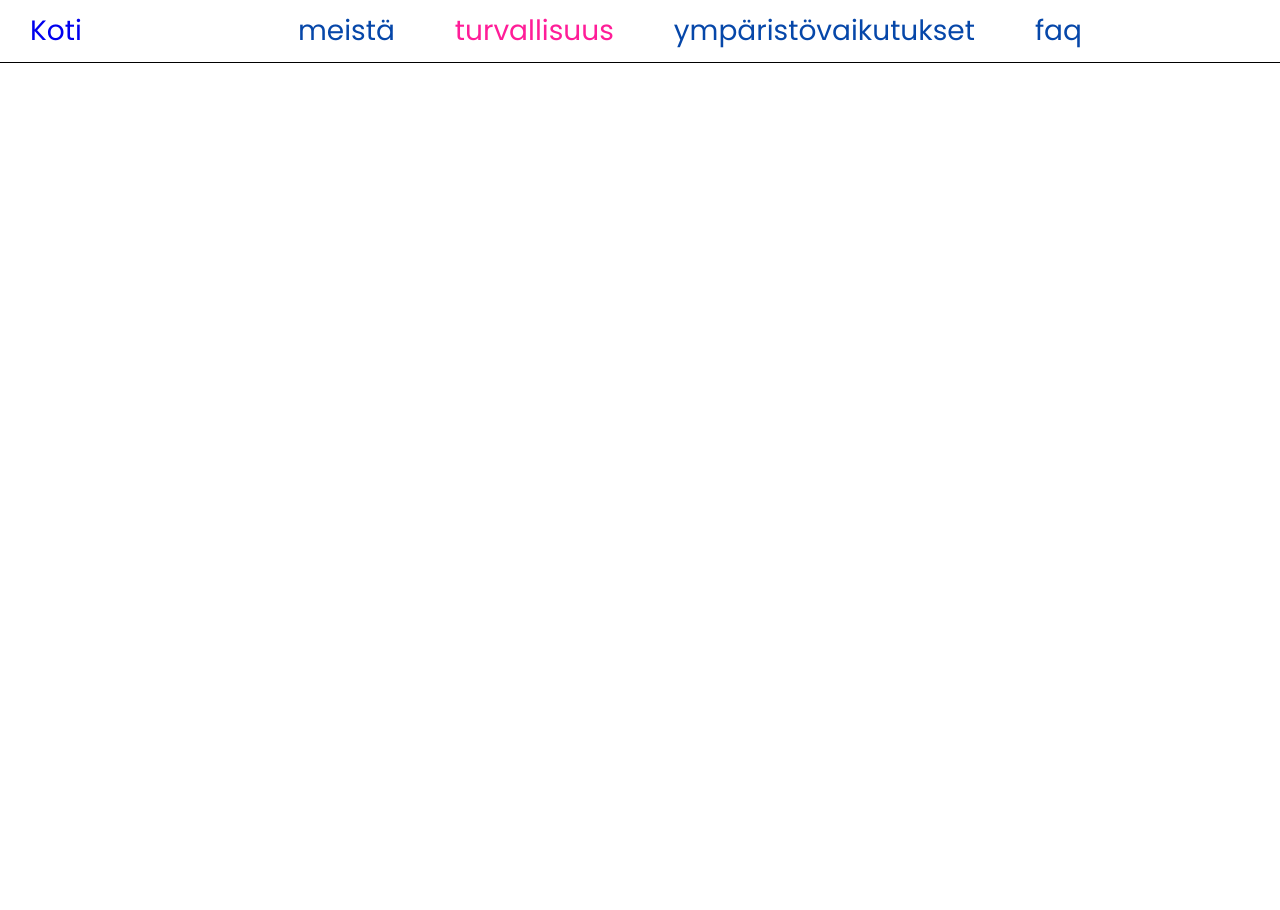
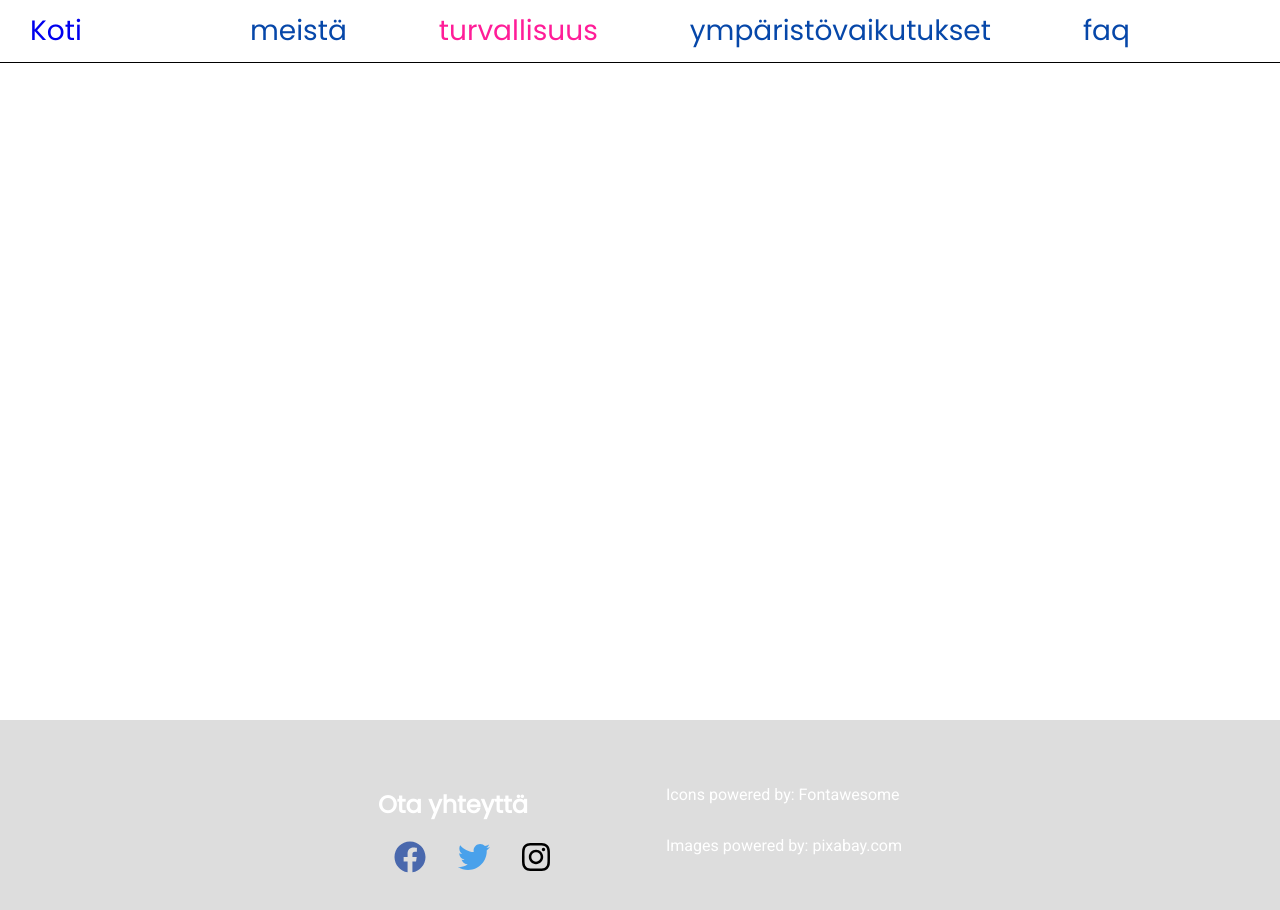
Before and after one commit to pyrysepp/vdmwebsovellus, a React (Create React App) app: page /turvallisuus in a window 1280 px wide. Shown: the top 910 px of the page. Before the commit the page ends 800 px from the top, so only its background shows below. Built offline with nearby package versions, Linux system fonts and the light colour scheme.

Commit message:
footer lisätty

```diff
--- a/package.json
+++ b/package.json
@@ -3,6 +3,9 @@
   "version": "0.1.0",
   "private": true,
   "dependencies": {
+    "@fortawesome/fontawesome-svg-core": "^1.2.28",
+    "@fortawesome/free-brands-svg-icons": "^5.13.0",
+    "@fortawesome/react-fontawesome": "^0.1.9",
     "@testing-library/jest-dom": "^4.2.4",
     "@testing-library/react": "^9.5.0",
     "@testing-library/user-event": "^7.2.1",
--- a/src/App.css
+++ b/src/App.css
@@ -1,5 +1,6 @@
 html, body {
   margin: 0;
+  box-sizing: border-box;
 }
 
 h1, h2, h3 {
--- a/src/App.js
+++ b/src/App.js
@@ -4,7 +4,6 @@ import './App.css';
 
 
 import SwitchContainer from "./components/SwitchContainer"
-import Navbar from "./components/Navbar"
 
 
 
@@ -17,9 +16,11 @@ function App() {
   return(
 
     <div className="App">
-      <Navbar />
+
       <SwitchContainer />
+
     </div>
+
 
   );
 }
--- /dev/null
+++ b/src/components/Footer.css
@@ -0,0 +1,51 @@
+footer {
+    position: absolute;
+    bottom: 0;
+    width: 100%;
+    display: flex;
+    flex-flow: row wrap;
+    justify-content: center;
+
+    align-items: center;
+    background-color: #dddddd;
+    color: #0647A9;
+    height: 200px;
+
+
+}
+
+.contact {
+    display: flex;
+    flex-flow: column wrap;
+
+}
+.sources {
+    margin-left: 100px;
+    display: flex;
+    flex-flow: column wrap;
+
+}
+a {
+    margin: 0 1rem;
+    transition: transform 250ms;
+    display: inline-block;
+  }
+  a:hover {
+    transform: translateY(-2px);
+  }
+
+  a.youtube {
+    color: #eb3223;
+  }
+
+  a.facebook {
+    color: #4968ad;
+  }
+
+  a.twitter {
+    color: #49a1eb;
+  }
+
+  a.instagram {
+    color: black;
+  }
--- /dev/null
+++ b/src/components/Footer.js
@@ -0,0 +1,47 @@
+import React from 'react'
+import { FontAwesomeIcon } from "@fortawesome/react-fontawesome";
+import {
+    faYoutube,
+    faFacebook,
+    faTwitter,
+    faInstagram
+  } from "@fortawesome/free-brands-svg-icons";
+import './Footer.css'
+const Socials = () => {
+    return(
+    <div className="social-icons">
+    <a
+    href=""
+    className="facebook"
+    >
+    <FontAwesomeIcon icon={faFacebook} size="2x" />
+    </a>
+    <a href="" className="twitter">
+    <FontAwesomeIcon icon={faTwitter} size="2x" />
+    </a>
+    <a
+    href=""
+    className="instagram"
+    >
+    <FontAwesomeIcon icon={faInstagram} size="2x" />
+    </a>
+    </div>
+    )
+}
+const Footer = () => {
+    return(
+
+        <footer>
+            <div className="contact">
+            <h2>Ota yhteyttä</h2>
+            <Socials />
+            </div>
+            <div className="sources">
+            <p>Icons powered by: Fontawesome</p>
+            <p>Images powered by: pixabay.com</p>
+            </div>
+        </footer>
+
+    )
+}
+export default Footer
--- a/src/components/SwitchContainer.css
+++ b/src/components/SwitchContainer.css
@@ -23,3 +23,8 @@
  top: 0;
 
 }
+.page-container {
+    position: relative;
+    min-height: 90vh;
+    padding-bottom: 200px;
+}
--- a/src/components/SwitchContainer.js
+++ b/src/components/SwitchContainer.js
@@ -12,6 +12,8 @@ import {About} from "./About.js"
 import { TransitionGroup, CSSTransition } from "react-transition-group";
 import Faq from './Faq'
 
+import Navbar from "./Navbar"
+import Footer from "./Footer"
 
 // Tää komponentti hoitaa siirtymisten käsittelyn ja siistin fade animaation :D
 // Eli tästä komponentista löytyy noi muut osio-komponentit.
@@ -35,6 +37,9 @@ const SwitchContainer = ({location}) => {
         classNames={'fade'}
         >
             <section className="route-section">
+
+                <Navbar />
+                <div className="page-container">
                 <Switch location={location}>
                     <Route path="/meistä">
                         <About />
@@ -53,9 +58,14 @@ const SwitchContainer = ({location}) => {
                         <Home />
                     </Route>
                 </Switch>
+                </div>
+                <Footer />
+
             </section>
+
         </CSSTransition>
         </TransitionGroup>
+
 
     )
 }
```
Also changed, not shown: 1 other file (tests, documents, lock files or other folders).
